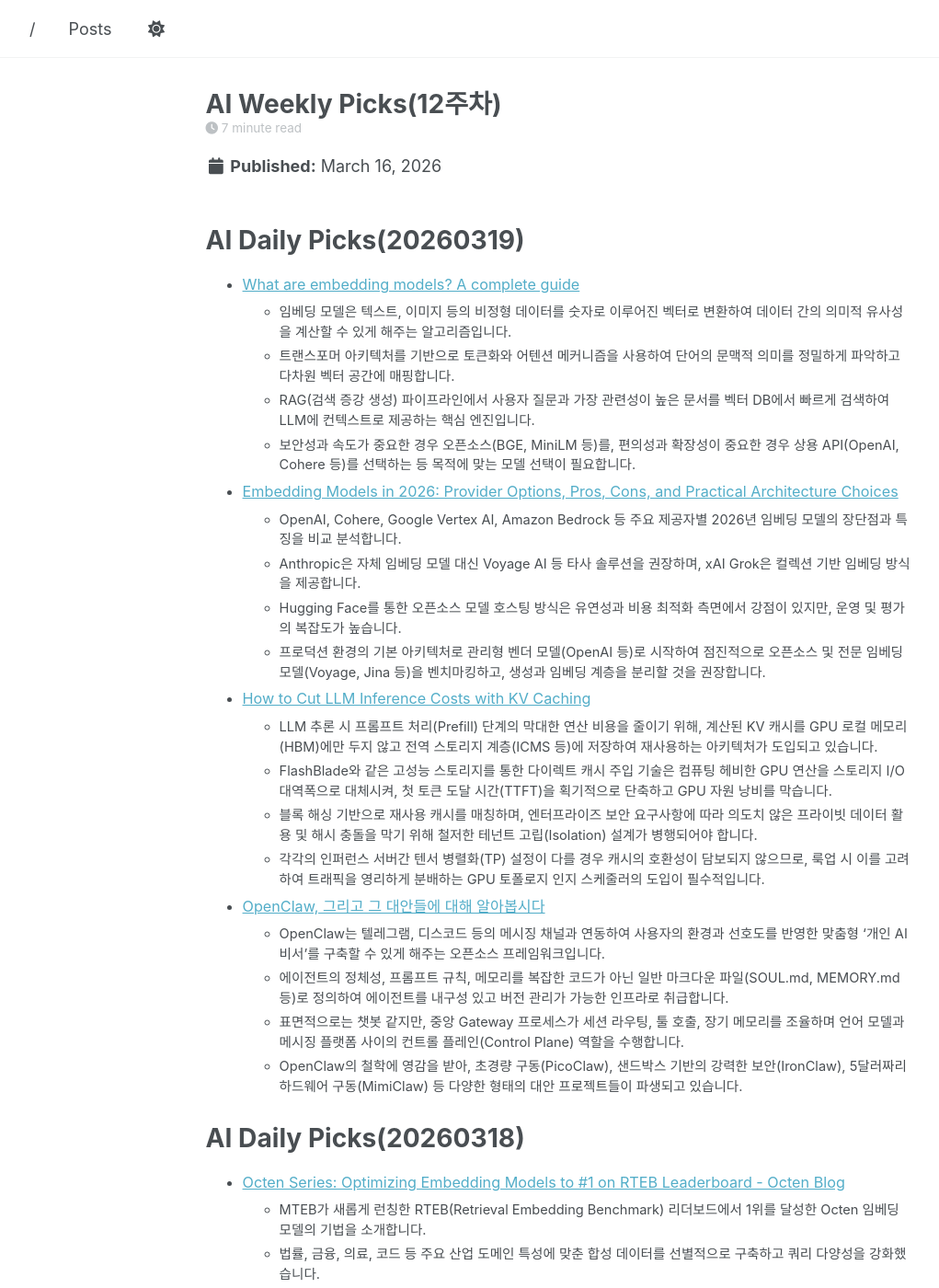
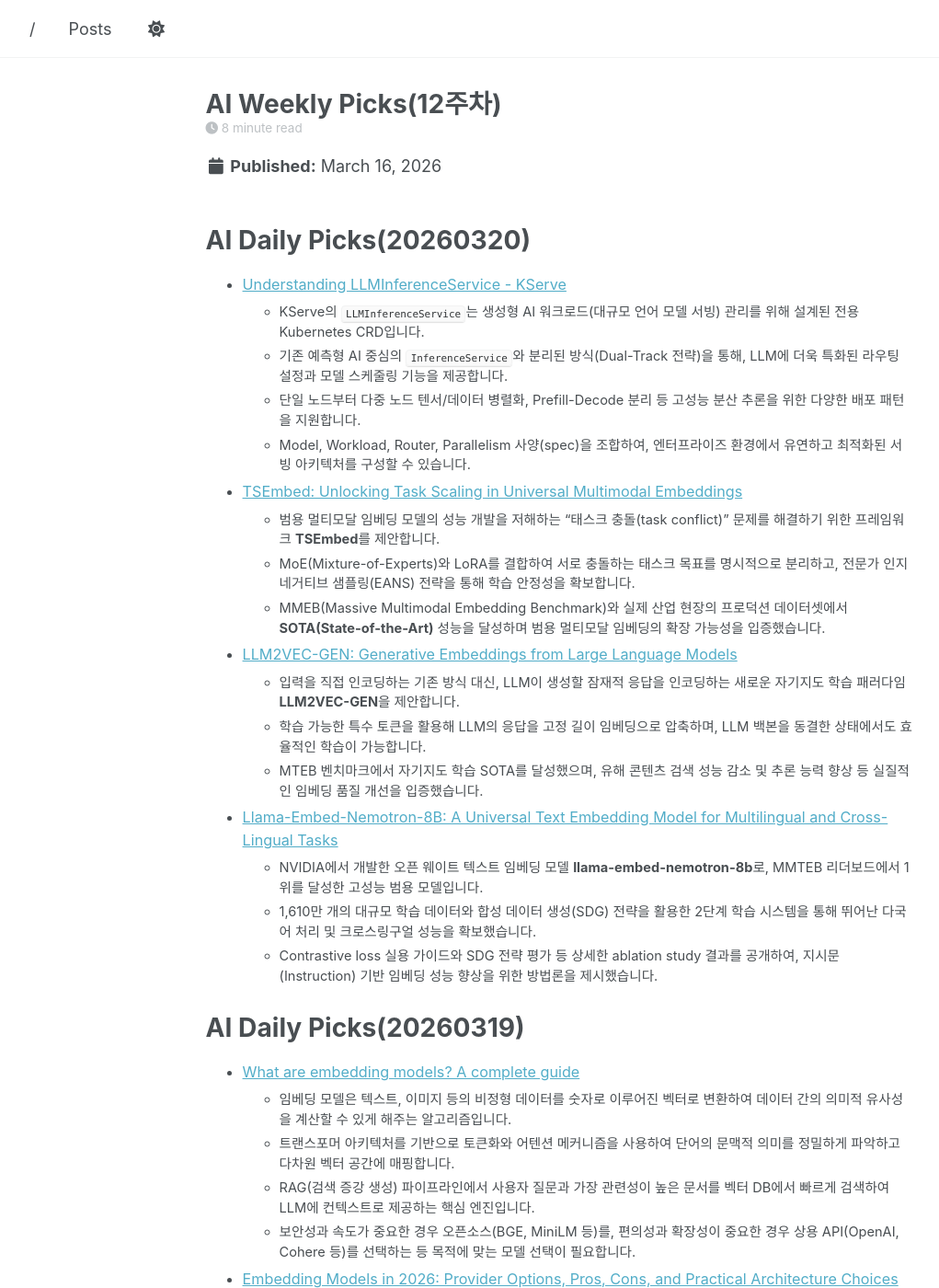
Before and after one commit to parameterfreak/parameterfreak.github.io, a Jekyll site: the page built from _posts/2026-03-16-ai-weekly-picks.md, in a window 1280 px wide and 1400 px high. Shown: the whole window at 92% size, without its empty margins (58-1079 px from the left). Built offline with Jekyll 4.4.1, drawn with Linux system fonts in a browser that asks for light colours; a script that is not in the unit is left out.

Commit message:
Add AI Daily Picks for March 20, 2026
Added new AI Daily Picks for March 20, 2026, including summaries and links to various research articles on AI topics.

```diff
--- a/_posts/2026-03-16-ai-weekly-picks.md
+++ b/_posts/2026-03-16-ai-weekly-picks.md
@@ -9,6 +9,30 @@
   - News
   - Reference
 ---
+
+# AI Daily Picks(20260320)
+
+* [Understanding LLMInferenceService - KServe](https://kserve.github.io/website/docs/model-serving/generative-inference/llmisvc/llmisvc-overview)
+  * KServe의 `LLMInferenceService`는 생성형 AI 워크로드(대규모 언어 모델 서빙) 관리를 위해 설계된 전용 Kubernetes CRD입니다.
+  * 기존 예측형 AI 중심의 `InferenceService`와 분리된 방식(Dual-Track 전략)을 통해, LLM에 더욱 특화된 라우팅 설정과 모델 스케줄링 기능을 제공합니다.
+  * 단일 노드부터 다중 노드 텐서/데이터 병렬화, Prefill-Decode 분리 등 고성능 분산 추론을 위한 다양한 배포 패턴을 지원합니다.
+  * Model, Workload, Router, Parallelism 사양(spec)을 조합하여, 엔터프라이즈 환경에서 유연하고 최적화된 서빙 아키텍처를 구성할 수 있습니다.
+
+* [TSEmbed: Unlocking Task Scaling in Universal Multimodal Embeddings](https://arxiv.org/abs/2603.04772)
+  * 범용 멀티모달 임베딩 모델의 성능 개발을 저해하는 "태스크 충돌(task conflict)" 문제를 해결하기 위한 프레임워크 **TSEmbed**를 제안합니다.
+  * MoE(Mixture-of-Experts)와 LoRA를 결합하여 서로 충돌하는 태스크 목표를 명시적으로 분리하고, 전문가 인지 네거티브 샘플링(EANS) 전략을 통해 학습 안정성을 확보합니다.
+  - MMEB(Massive Multimodal Embedding Benchmark)와 실제 산업 현장의 프로덕션 데이터셋에서 **SOTA(State-of-the-Art)** 성능을 달성하며 범용 멀티모달 임베딩의 확장 가능성을 입증했습니다.
+
+* [LLM2VEC-GEN: Generative Embeddings from Large Language Models](https://arxiv.org/abs/2603.10913)
+  * 입력을 직접 인코딩하는 기존 방식 대신, LLM이 생성할 잠재적 응답을 인코딩하는 새로운 자기지도 학습 패러다임 **LLM2VEC-GEN**을 제안합니다.
+  * 학습 가능한 특수 토큰을 활용해 LLM의 응답을 고정 길이 임베딩으로 압축하며, LLM 백본을 동결한 상태에서도 효율적인 학습이 가능합니다.
+  * MTEB 벤치마크에서 자기지도 학습 SOTA를 달성했으며, 유해 콘텐츠 검색 성능 감소 및 추론 능력 향상 등 실질적인 임베딩 품질 개선을 입증했습니다.
+
+* [Llama-Embed-Nemotron-8B: A Universal Text Embedding Model for Multilingual and Cross-Lingual Tasks](https://arxiv.org/abs/2511.07025)
+  * NVIDIA에서 개발한 오픈 웨이트 텍스트 임베딩 모델 **llama-embed-nemotron-8b**로, MMTEB 리더보드에서 1위를 달성한 고성능 범용 모델입니다.
+  * 1,610만 개의 대규모 학습 데이터와 합성 데이터 생성(SDG) 전략을 활용한 2단계 학습 시스템을 통해 뛰어난 다국어 처리 및 크로스링구얼 성능을 확보했습니다.
+  * Contrastive loss 실용 가이드와 SDG 전략 평가 등 상세한 ablation study 결과를 공개하여, 지시문(Instruction) 기반 임베딩 성능 향상을 위한 방법론을 제시했습니다.
+
 
 # AI Daily Picks(20260319)
 
```
